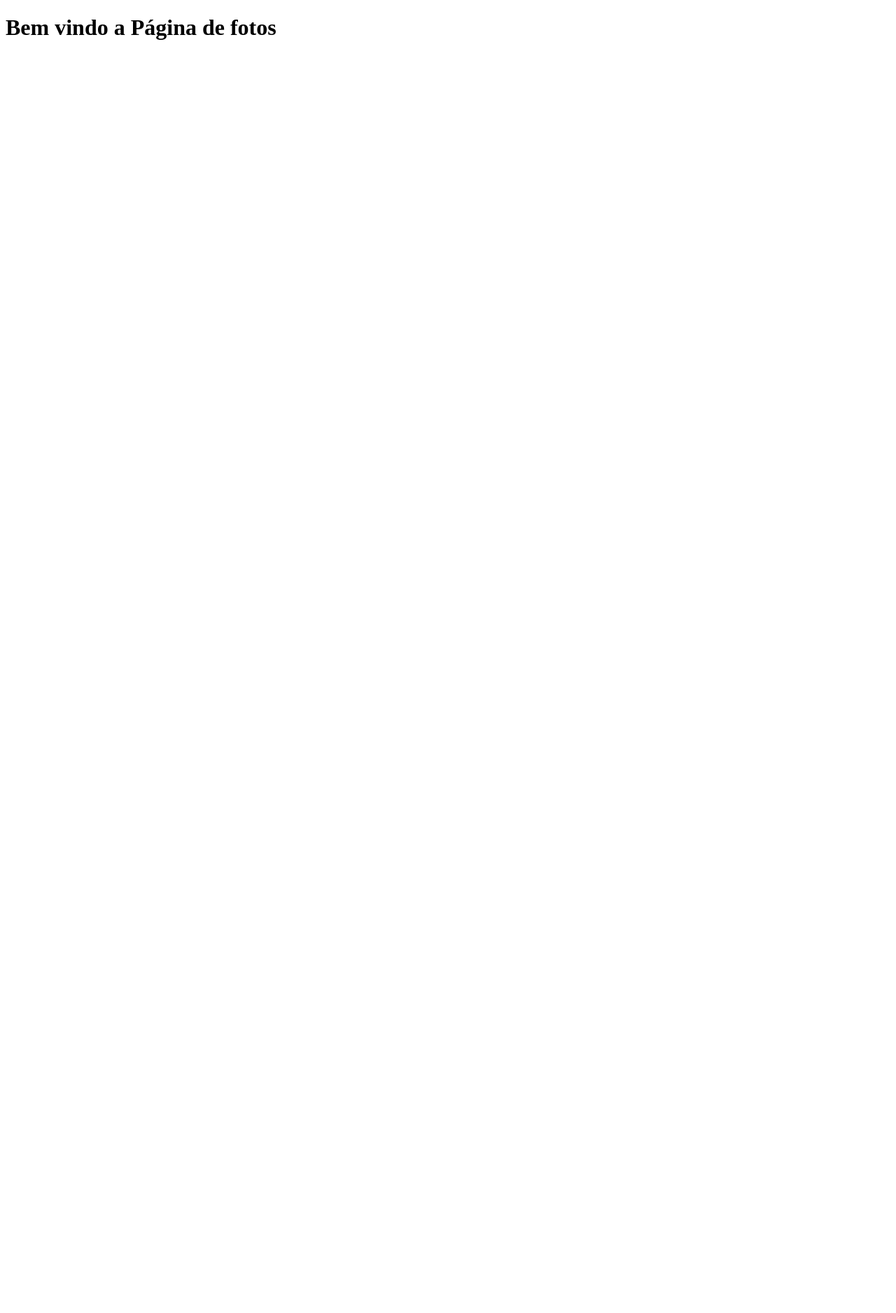
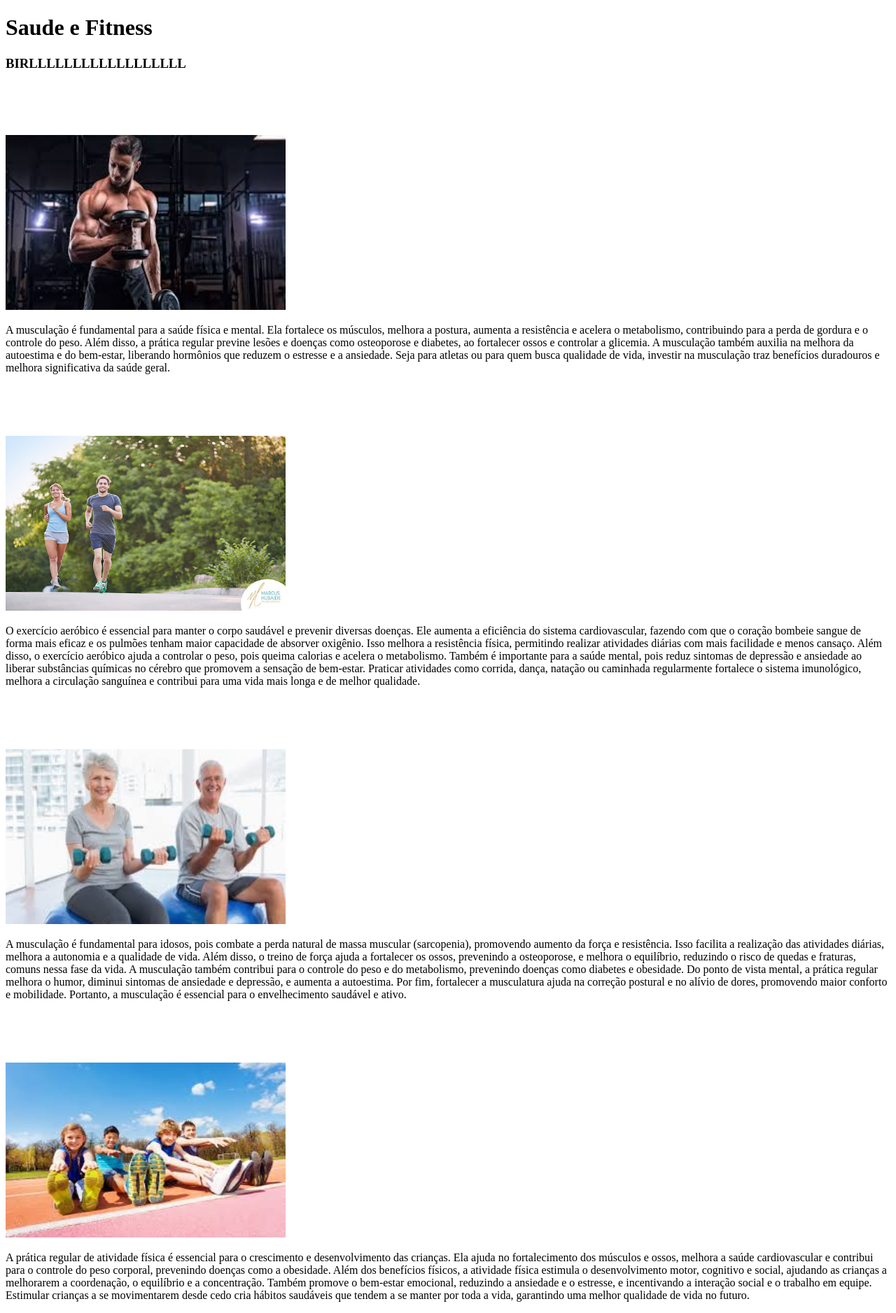
Before and after one commit to dg95-9/pw1a2025, a plain HTML site: page fotos.html in a window 1280 px wide. Shown: the whole page at 70% size. Before the commit the page ends 800 px from the top, so only its background shows below. Drawn offline with Linux system fonts and the light colour scheme.

Commit message:
alterei fotos e navegação

```diff
--- a/fotos.html
+++ b/fotos.html
@@ -4,9 +4,49 @@
     <meta charset="UTF-8">
     <meta http-equiv="X-UA-Compatible" content="IE=edge">
     <meta name="viewport" content="width=device-width, initial-scale=1.0">
-    <title>Página de fotos</title>
+    <title>Pagina Inicial</title>
 </head>
 <body>
-   <h1>Bem vindo a Página de fotos</h1>
+   <h1>Saude e Fitness</h1>
+<h3>BIRLLLLLLLLLLLLLLLLLL</h3>
+  <br>
+  <br>
+  <br>
+  <br>
+       <img src= "imagens/musculacao.jpg" width="400" height="250">
+       <br>
+
+<p>
+ A musculação é fundamental para a saúde física e mental. Ela fortalece os músculos, melhora a postura, aumenta a resistência e acelera o metabolismo, contribuindo para a perda de gordura e o controle do peso. Além disso, a prática regular previne lesões e doenças como osteoporose e diabetes, ao fortalecer ossos e controlar a glicemia. A musculação também auxilia na melhora da autoestima e do bem-estar, liberando hormônios que reduzem o estresse e a ansiedade. Seja para atletas ou para quem busca qualidade de vida, investir na musculação traz benefícios duradouros e melhora significativa da saúde geral.
+</p>
+<br>
+<br>
+<br>
+<br>
+
+<img src="imagens/aerobico.jpg "width="400" height="250">
+<br>
+<p>
+O exercício aeróbico é essencial para manter o corpo saudável e prevenir diversas doenças. Ele aumenta a eficiência do sistema cardiovascular, fazendo com que o coração bombeie sangue de forma mais eficaz e os pulmões tenham maior capacidade de absorver oxigênio. Isso melhora a resistência física, permitindo realizar atividades diárias com mais facilidade e menos cansaço. Além disso, o exercício aeróbico ajuda a controlar o peso, pois queima calorias e acelera o metabolismo. Também é importante para a saúde mental, pois reduz sintomas de depressão e ansiedade ao liberar substâncias químicas no cérebro que promovem a sensação de bem-estar. Praticar atividades como corrida, dança, natação ou caminhada regularmente fortalece o sistema imunológico, melhora a circulação sanguínea e contribui para uma vida mais longa e de melhor qualidade.
+</P>
+<br>
+<br>
+<br>
+<br>
+
+<img src="imagens/idosos.jpg"width="400" height="250">
+<br>
+<p>
+    A musculação é fundamental para idosos, pois combate a perda natural de massa muscular (sarcopenia), promovendo aumento da força e resistência. Isso facilita a realização das atividades diárias, melhora a autonomia e a qualidade de vida. Além disso, o treino de força ajuda a fortalecer os ossos, prevenindo a osteoporose, e melhora o equilíbrio, reduzindo o risco de quedas e fraturas, comuns nessa fase da vida. A musculação também contribui para o controle do peso e do metabolismo, prevenindo doenças como diabetes e obesidade. Do ponto de vista mental, a prática regular melhora o humor, diminui sintomas de ansiedade e depressão, e aumenta a autoestima. Por fim, fortalecer a musculatura ajuda na correção postural e no alívio de dores, promovendo maior conforto e mobilidade. Portanto, a musculação é essencial para o envelhecimento saudável e ativo.
+</p>
+<br>
+<br>
+<br>
+<br>
+<img src="imagens/crianças.jpg"width="400" height="250">
+<br>
+<p>
+    A prática regular de atividade física é essencial para o crescimento e desenvolvimento das crianças. Ela ajuda no fortalecimento dos músculos e ossos, melhora a saúde cardiovascular e contribui para o controle do peso corporal, prevenindo doenças como a obesidade. Além dos benefícios físicos, a atividade física estimula o desenvolvimento motor, cognitivo e social, ajudando as crianças a melhorarem a coordenação, o equilíbrio e a concentração. Também promove o bem-estar emocional, reduzindo a ansiedade e o estresse, e incentivando a interação social e o trabalho em equipe. Estimular crianças a se movimentarem desde cedo cria hábitos saudáveis que tendem a se manter por toda a vida, garantindo uma melhor qualidade de vida no futuro.
+</p>
 </body>
 </html>
```
Also changed, not shown: index.html (+5 -3 lines), imagens/aerobico.jpg (added), imagens/crianças.jpg (added), imagens/idosos.jpg (added), imagens/musculacao.jpg (added).
